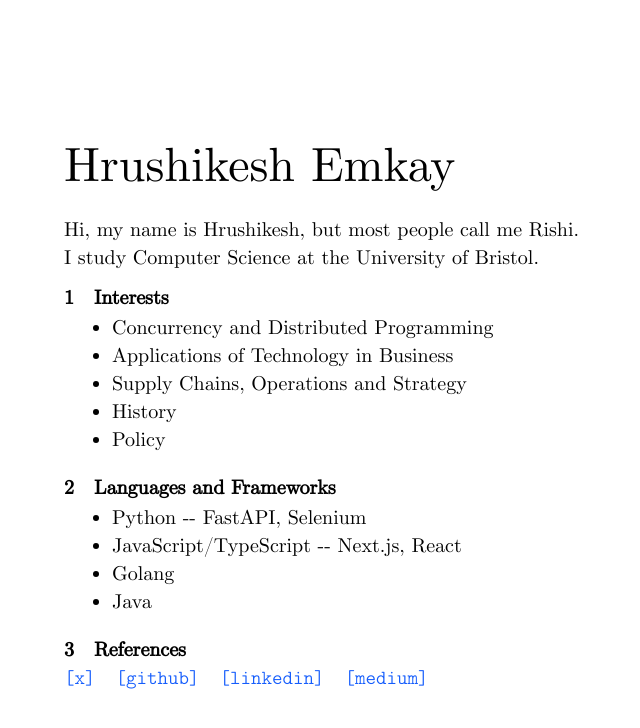
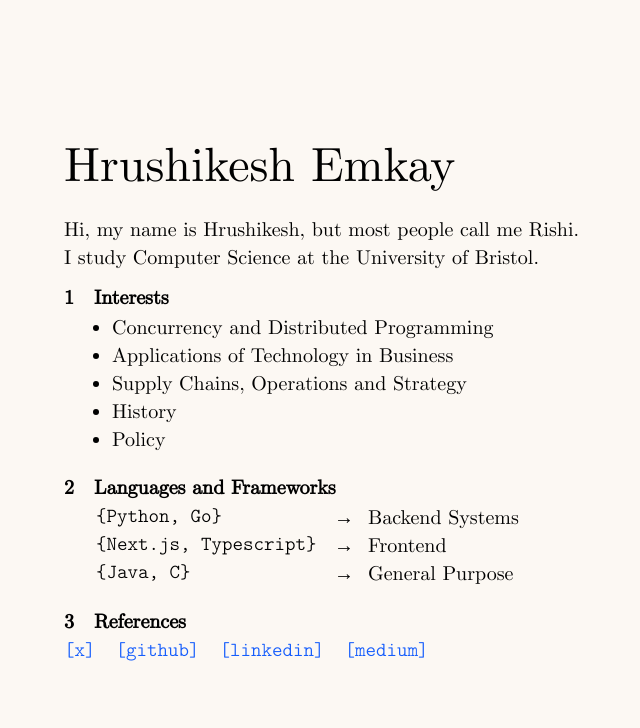
Before and after one commit to rsh-e/hrushike-sh, a Next.js app: page / in a window 1280 px wide. Shown: the top 728 px of the page, without its empty margins (80-720 px from the left). Built offline with nearby package versions, Linux system fonts and the light colour scheme.

Commit message:
Changed the languages sections and the page colour

```diff
--- a/app/page.tsx
+++ b/app/page.tsx
@@ -8,7 +8,7 @@ const ttFont = CMUTypewriter
 
 export default function Home() {
 	return (
-		<div className={`flex min-h-screen bg-white`}>
+		<div className={`flex min-h-screen bg-[#FCF8F3]`}>
 			<div className="flex min-h-screen w-full max-w-3xl m-10 mt-16 md:m-36 text-black flex-col gap-y-3">
 				<h3 className={`text-5xl ${serifFont.className}`}>Hrushikesh Emkay</h3>
 				<div className={`${serifFont.className} text-xl space-y-5`}>
@@ -36,11 +36,22 @@ export default function Home() {
 							<p>2</p>
 							<p>Languages and Frameworks</p>
 						</div>
-						<ul className={`ml-12 list-disc`}>
-							<li>Python -- FastAPI, Selenium</li>
-							<li>JavaScript/TypeScript -- Next.js, React</li>
-							<li>Golang</li>
-							<li>Java</li>
+						<ul className={`ml-8 list-none`}>
+							<li className="flex items-center">
+								<span className={`w-56 ${ttFont.className}`}>{`{Python, Go}`}</span>
+								<span className="w-6 text-center mx-3">→</span>
+								<span>Backend Systems</span>
+							</li>
+							<li className="flex items-center">
+								<span className={`w-56 ${ttFont.className}`}>{`{Next.js, Typescript}`}</span>
+								<span className="w-6 text-center mx-3">→</span>
+								<span>Frontend</span>
+							</li>
+							<li className="flex items-center">
+								<span className={`w-56 ${ttFont.className}`}>{`{Java, C}`}</span>
+								<span className="w-6 text-center mx-3">→</span>
+								<span>General Purpose</span>
+							</li>
 						</ul>
 					</div>
 
```
